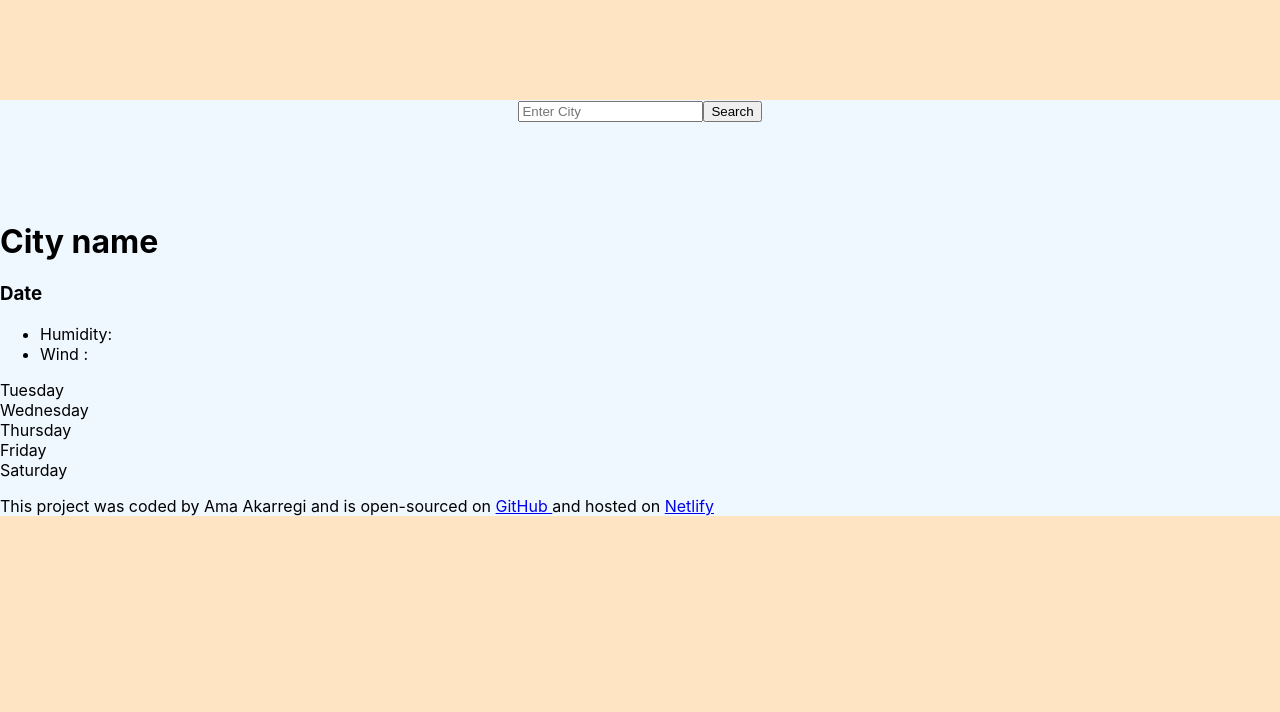
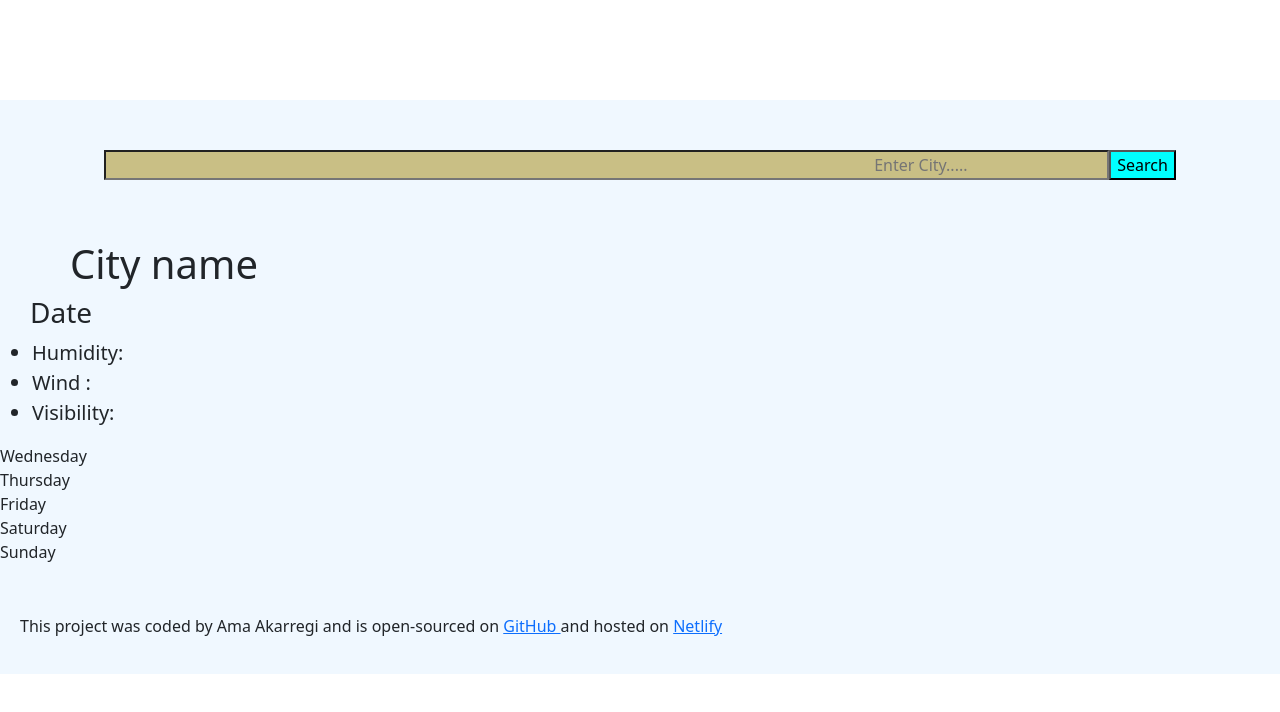
Before and after one commit to akarreg/weather-app-react, a React (Create React App) app: page / in a window 1280 px wide. Shown: the top 712 px of the page. Built offline with nearby package versions, Linux system fonts and the light colour scheme.

Commit message:
add some css having trouble with bootstrap

```diff
--- a/src/App.css
+++ b/src/App.css
@@ -1,13 +1,11 @@
 body {
-  background-color: bisque;
+  background-color: rgb(177, 99, 3);
 }
 .Weather-App {
   background-color: aliceblue;
 }
-.Search {
-  text-align: center;
-  margin: 100px;
+footer {
+  margin-top: 30px;
+
+  padding: 20px;
 }
-li {
-  text-decoration: none;
-}
--- a/src/App.js
+++ b/src/App.js
@@ -1,36 +1,12 @@
 import "./App.css";
-import Container from "react-bootstrap/Container";
-import Row from "react-bootstrap/Row";
-import Col from "react-bootstrap/Col";
+import Weather from "./Weather";
+import "bootstrap/dist/css/bootstrap.css";
 
 export default function App() {
   return (
     <div className="Weather-App">
-      <header>
-        <div className="Search">
-          <input type="search" placeholder="Enter City"></input>
-          <button> Search </button>
-        </div>
-      </header>
-      <main>
-        <h1> City name</h1>
-        <h3>Date</h3>
+      <Weather />
 
-        <ul>
-          <li>Humidity:</li>
-          <li> Wind : </li>
-        </ul>
-        <Container>
-          <Row>
-            <Col>Tuesday</Col>
-
-            <Col>Wednesday</Col>
-            <Col>Thursday</Col>
-            <Col>Friday</Col>
-            <Col>Saturday</Col>
-          </Row>
-        </Container>
-      </main>
       <footer>
         <p>
           This project was coded by Ama Akarregi and is open-sourced on{" "}
--- /dev/null
+++ b/src/Weather.css
@@ -0,0 +1,29 @@
+form {
+  text-align: center;
+  margin-top: 100px;
+  padding-top: 50px;
+}
+
+input {
+  background-color: rgb(201, 191, 133);
+  margin: 20px;
+  padding-left: 60%;
+}
+button {
+  background-color: aqua;
+
+  padding: %;
+}
+h1 {
+  margin-left: 70px;
+
+  padding-top: 60px;
+}
+h3 {
+  margin-left: 30px;
+  color: green;
+}
+li {
+  text-decoration: none;
+  font-size: 20px;
+}
--- /dev/null
+++ b/src/Weather.js
@@ -0,0 +1,34 @@
+import React from "react";
+import "./Weather.css";
+import "bootstrap/dist/css/bootstrap.css";
+
+export default function Weather() {
+  return (
+    <div className="Container">
+      <header>
+        <form>
+          <input type="search" placeholder="Enter City....."></input>
+          <button className="btn-primary"> Search </button>
+        </form>
+      </header>
+      <main>
+        <h1> City name</h1>
+        <h3>Date </h3>
+
+        <ul>
+          <li>Humidity:</li>
+          <li> Wind : </li>
+          <li> Visibility: </li>
+        </ul>
+
+        <div className="Row">
+          <div className="Col-6">Wednesday</div>
+          <div className="Col">Thursday</div>
+          <div className="Col">Friday</div>
+          <div className="Col">Saturday</div>
+          <div className="Col">Sunday</div>
+        </div>
+      </main>
+    </div>
+  );
+}
```
Also changed, not shown: 1 other file (tests, documents, lock files or other folders).
